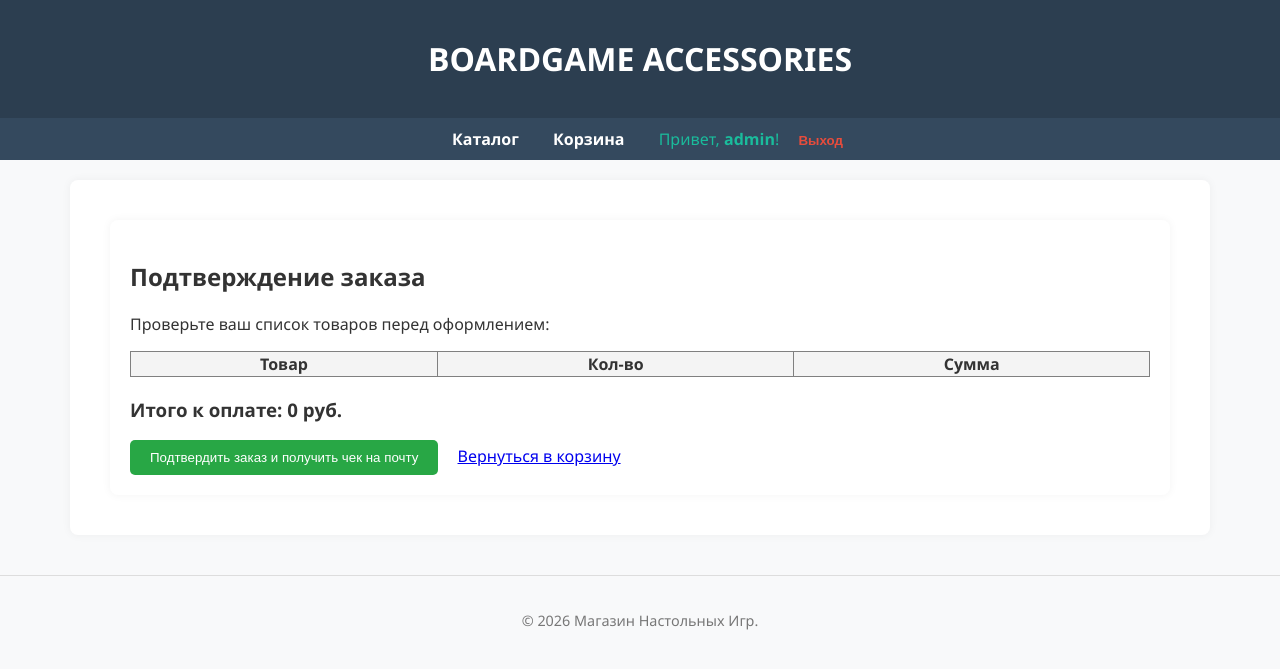
After one commit to Kirill926105/lr17, a Django app: page /checkout/ in a window 1280 px wide. The commit adds this page. Shown: the top 669 px of the page. Run offline with Django 5.2, Linux system fonts and the light colour scheme; a user stored in the database is signed in; data comes from the database, SQL or seed files in the repository; both versions use the stored data as it was after the commit; lists and menus that the app fills with data are empty.

Commit message:
commit"Сделал 19 лабу"

```diff
--- a/shopsite/shop/templates/shop/cart.html
+++ b/shopsite/shop/templates/shop/cart.html
@@ -44,6 +44,12 @@
     <h3 style="text-align: right; margin-top: 20px; color: #2c3e50;">Общая стоимость: {{ cart.get_total_price }} руб.</h3>
 {% endif %}
 
+<div style="margin-top: 30px; padding: 20px; border-top: 2px solid #eee;">
+<a href="{% url 'checkout' %}" style="display: inline-block; background-color: #28a745; color: white; padding: 12px 25px; text-decoration: none; border-radius: 5px; font-weight: bold;">
+    Оформить заказ и получить чек
+</a>
+</div>
+
 <div style="margin-top: 30px;">
     <a href="{% url 'product_list' %}" style="color: #34495e;">← Назад к покупкам</a>
 </div>
--- /dev/null
+++ b/shopsite/shop/templates/shop/checkout.html
@@ -0,0 +1,40 @@
+{% extends "shop/base.html" %}
+
+{% block content %}
+<div class="container" style="margin: 20px;">
+    <h2>Подтверждение заказа</h2>
+    <p>Проверьте ваш список товаров перед оформлением:</p>
+
+    <table class="table" border="1" style="width: 100%; border-collapse: collapse;">
+        <thead>
+            <tr style="background: #f4f4f4;">
+                <th>Товар</th>
+                <th>Кол-во</th>
+                <th>Сумма</th>
+            </tr>
+        </thead>
+        <tbody>
+            {% for item in cart.items.all %}
+            <tr>
+                <td>{{ item.product.name }}</td>
+                <td>{{ item.quantity }}</td>
+                <td>{{ item.get_cost }} руб.</td>
+            </tr>
+            {% endfor %}
+        </tbody>
+    </table>
+
+    <div style="margin-top: 20px;">
+        <h3>Итого к оплате: {{ cart.get_total_price }} руб.</h3>
+
+        <!-- ФОРМА ДЛЯ ОТПРАВКИ -->
+        <form method="post" action="{% url 'checkout' %}">
+            {% csrf_token %}
+            <button type="submit" class="btn" style="background: #28a745; color: white; padding: 10px 20px; border: none; cursor: pointer;">
+                Подтвердить заказ и получить чек на почту
+            </button>
+            <a href="{% url 'cart_view' %}" style="margin-left: 15px;">Вернуться в корзину</a>
+        </form>
+    </div>
+</div>
+{% endblock %}
--- a/shopsite/shop/urls.py
+++ b/shopsite/shop/urls.py
@@ -9,4 +9,5 @@ urlpatterns = [
     path('cart/remove/<int:item_id>/', views.remove_from_cart, name='remove_from_cart'),
     path('cart/', views.cart_view, name='cart_view'),
     path('register/', views.register, name = 'register'),
+    path('checkout/', views.checkout_view, name = 'checkout'),
 ]
--- a/shopsite/shop/views.py
+++ b/shopsite/shop/views.py
@@ -4,6 +4,9 @@ from django.db.models import Q
 from django.contrib.auth.decorators import login_required
 from django.contrib.auth.forms import UserCreationForm
 from django.contrib.auth import login
+import openpyxl
+from io import BytesIO
+from django.core.mail import EmailMessage
 
 def product_list(request):
     products = Product.objects.all()
@@ -71,3 +74,36 @@ def register(request):
     else:
         form = UserCreationForm()
     return render(request, 'registration/register.html', {'form': form})
+
+def checkout_view(request):
+    cart = Cart.objects.get(user=request.user)
+    items = cart.items.all()
+
+    if request.method == 'POST':
+        print("Отправка письма: ")
+        wb = openpyxl.Workbook()
+        ws = wb.active
+        ws.title = "Чек"
+        ws.append(['Товар', 'Количество', 'Цена за шт.', 'Итого'])
+
+        for item in items:
+            ws.append([item.product.name, item.quantity, item.product.price, item.get_cost()])
+
+        buffer = BytesIO()
+        wb.save(buffer)
+        buffer.seek(0)
+
+        email = EmailMessage(
+            'Ваш чек заказа',
+            'Спасибо! Ваш чек во вложении.',
+            'admin@shop.ru',
+            [request.user.email or 'test@mail.ru'],
+        )
+        email.attach('receipt.xlsx', buffer.read(), 'application/vnd.openxmlformats-officedocument.spreadsheetml.sheet')
+        email.send()
+
+        items.delete()
+
+        return render(request, 'shop/success.html')
+
+    return render(request, 'shop/checkout.html', {'cart': cart})
--- a/shopsite/shopsite/settings.py
+++ b/shopsite/shopsite/settings.py
@@ -118,3 +118,4 @@ USE_TZ = True
 STATIC_URL = 'static/'
 LOGIN_REDIRECT_URL = '/'  # После входа — на главную
 LOGOUT_REDIRECT_URL = '/' # После выхода — на главную
+EMAIL_BACKEND = 'django.core.mail.backends.console.EmailBackend'
```
Also changed, not shown: shopsite/shop/templates/shop/success.html (added, +8 -0 lines), shopsite/db.sqlite3.
